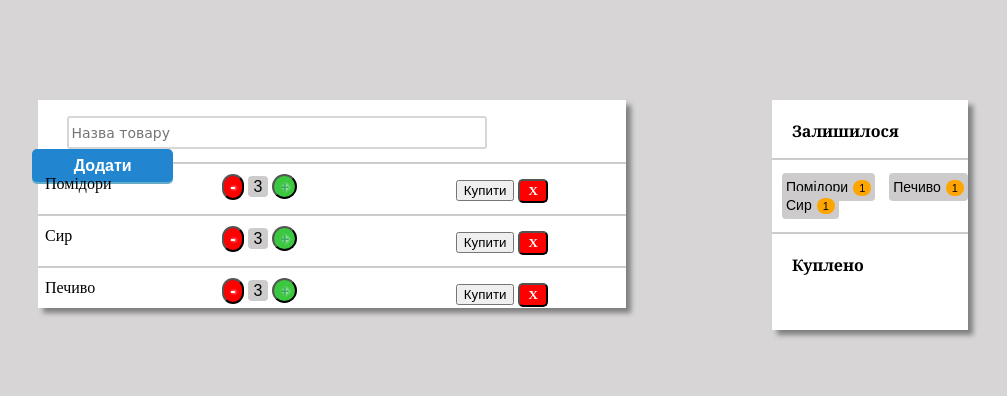
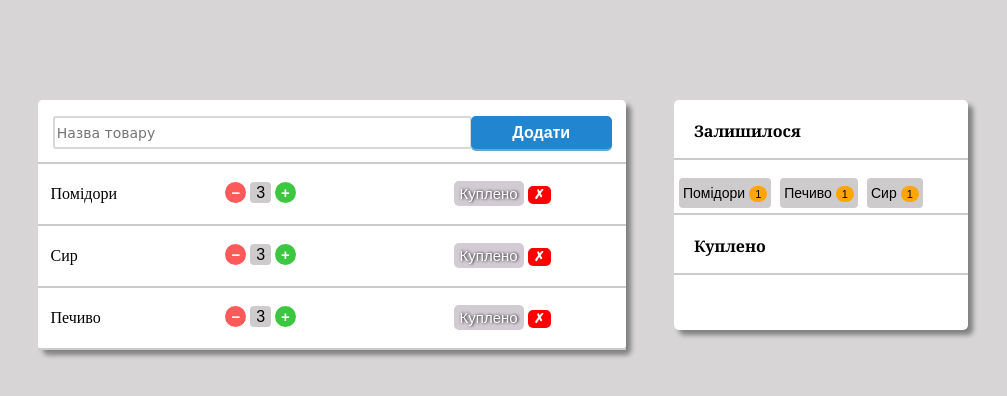
Before and after one commit to Marishka6769/BuyList-0.01, a plain HTML site: page BuyList-0.01/index.html in a window 1280 px wide. Shown: the whole page, without its empty margins (137-1144 px from the left). Drawn offline with Linux system fonts and the light colour scheme.

Commit message:
some changes

```diff
--- a/BuyList-0.01/index.html
+++ b/BuyList-0.01/index.html
@@ -14,13 +14,23 @@
         <div class="bl-title">Залишилося</div>
         <div class="hr"> </div>
         <br/>
-        <span class="bl-lists">Помідори<span class="bl-lists1">1</span></span>
-        <span class="bl-lists">Печиво<span class="bl-lists1">1</span></span>
-        <span class="bl-lists">Сир<span class="bl-lists1">1</span></span>
-        <br/>
-        <br/>
+        <div class="Whynot">
+            <span class="list-item">
+                <span class="bl-lists">Помідори</span>
+                <span class="bl-lists1">1</span>
+            </span>
+            <span class="list-item">
+                <span class="bl-lists">Печиво</span>
+                <span class="bl-lists1">1</span>
+            </span>
+            <span class="list-item">
+                <span class="bl-lists">Сир</span>
+                <span class="bl-lists1">1</span>
+            </span>
+        </div>
         <div class="hr"> </div>
-        <div class="bl-title1">Куплено</div>
+        <div class="bl-title">Куплено</div>
+        <div class="hr"> </div>
     </div>
 
     <div class="bl-list">
@@ -42,13 +52,13 @@
                         Помідори
                     </div>
                     <div class="bl-count">
-                        <button class="bl-minus">-</button>
+                        <button class="bl-minus">−</button>
                         <span class="bl-label">3</span>
                         <button class="bl-plus">+</button>
                     </div>
                     <div class="bl-button">
-                        <button class="bl-buttons">Купити</button>
-                        <button class="bl-buttons1">X</button>
+                        <button class="bl-buttons">Куплено</button>
+                        <button class="bl-buttons1">&#10007;</button>
                     </div>
                 </div>
                 <div class="hr"> </div>
@@ -57,13 +67,13 @@
                         Сир
                     </div>
                     <div class="bl-count">
-                        <button class="bl-minus">-</button>
+                        <button class="bl-minus">−</button>
                         <span class="bl-label">3</span>
                         <button class="bl-plus">+</button>
                     </div>
                     <div class="bl-button">
-                        <button class="bl-buttons">Купити</button>
-                        <button class="bl-buttons1">X</button>
+                        <button class="bl-buttons">Куплено</button>
+                        <button class="bl-buttons1">&#10007;</button>
                     </div>
                 </div>
                 <div class="hr"> </div>
@@ -72,17 +82,19 @@
                         Печиво
                     </div>
                     <div class="bl-count">
-                        <button class="bl-minus">-</button>
+                        <button class="bl-minus">−</button>
                         <span class="bl-label">3</span>
                         <button class="bl-plus">+</button>
                     </div>
                     <div class="bl-button">
-                        <button class="bl-buttons">Купити</button>
-                        <button class="bl-buttons1">X</button>
+                        <button class="bl-buttons">Куплено</button>
+                        <button class="bl-buttons1">&#10007;</button>
                     </div>
                     <br/>
 
                 </div>
+                <div class="hr"> </div>
+
             </div>
         </div>
     </div>
--- a/BuyList-0.01/main.css
+++ b/BuyList-0.01/main.css
@@ -4,16 +4,20 @@ body{
     max-width: 1080px;
     margin:auto;
 }
+
 .bl-product{
+    border-radius: 5px;
     line-height: 100%;
     background: #FFF;
 }
+
 .button{
     height: 30px;
     width: 100%;
 }
+
 .name-prod{
-    margin-left: 5%;
+    margin-left: 2.5%;
     height: 27px;
     width:70%;
     background: #FFF;
@@ -22,6 +26,7 @@ body{
     font:14px Florence, cursive;
     border-radius: 3px;
 }
+
 .button-add-prod{
     height: 33px;
     width: 24%;
@@ -30,25 +35,21 @@ body{
     font-weight:bold;
     border-radius: 5px 5px 5px;
     padding-top: -2px;
-    /*padding-bottom: 8px;*/
-    margin: 0 0 0 -1%;
+    margin: 0 0 0 -0.95%;
     border: none;
     box-shadow: 0 2px #66abc5;
     font-size: 100%;
     min-height:100%;
-    vertical-align: middle;
     font:14px Florence, cursive bold;
+}
 
-
-}
 .hr{
-
     border: none;
     background-color: #cdcbcb;
     color: #cdcbcb;
     height: 2px;
+}
 
-}
 .bl-background {
     padding: 50px;
     min-width: 680px;
@@ -57,13 +58,12 @@ body{
 
 .product{
     margin: 10px 5px;
-    width: 100%;
-    height: 30px;
+    height: 50%;
     display: flex;
 }
 
 .bl-list {
-
+    border-radius: 5px;
     box-shadow: 5px 5px 5px grey;
     background: white;
     margin: 50px 25px;
@@ -73,15 +73,16 @@ body{
 }
 
 .bl-bought {
+    border-radius: 5px;
     box-shadow: 5px 5px 5px grey;
     height:230px;
-    width: 20%;
+    width: 30%;
     background:	white;
     float:	right;
     min-width:150px;
     margin: 50px 25px;
+}
 
-}
 @media(max-width: 680px){
     .bl-bought{
         width: 90%;
@@ -90,8 +91,8 @@ body{
         margin-top: 20px;
         margin-left: 10px;
         display: block;
+    }
 
-    }
     .bl-list{
         width: 90%;
         margin: 0;
@@ -99,106 +100,114 @@ body{
         margin-top: 20px;
         margin-left: 10px;
     }
+
     .bl-background{
         padding: 0;
         min-width: 100px;
     }
 }
+
+.list-item{
+    display: inline-block;
+    background: #cdcbcb;
+    border-radius: 4px;
+    margin-left: 5px;
+    margin-bottom: 5px;
+    height: 23px;
+    padding:6px 4px 1px 4px;
+}
+
 .bl-lists{
-    line-height: 50px;
-    margin-left: 10px;
-    padding-right:100px; ;
-    text-align:center;
-    padding:6px 4px;
-    border-radius: 4px;
-    font:14px Arial, Helvetica, sans-serif;
+    font:14px Arial;
     color:#000000;
-    background: #cdcbcb;
 }
+
 .bl-lists1{
-    margin-left:5px;
     padding:2px 6px;
     border-radius: 10px;
-    font:11px Arial, Helvetica, sans-serif;
+    font:11px Arial;
     color:#000000;
     background: orange;
 }
 
 .bl-title{
-
-    font-family: "Georgia", Times, serif;
+    font-family: "Georgia";
     font-weight:bold;
     width: 100px;
     height: 38px;
-
     margin-top: 20px;
     margin-left:20px;
     left: 40%;
 }
-.bl-title1{
-    font-family: "Georgia", Times, serif;
-    font-weight:bold;
-    width: 100px;
-    height: 38px;
 
-    margin-top: 20px;
-    margin-left:20px;
-    left: 40%;
-}
 .bl-count{
     width: 40%;
+    margin: 8px 7.5px;
 }
+
 .name{
     width: 30%;
-    margin: 2px 2px;
+    margin: 12px 7.5px;
 }
 
 .bl-button{
     width: 30%;
+    margin: 3px 7.5px;
 }
 
 /*Кнопки*/
+
 .bl-label {
     text-align:center;
     padding:2px 6px;
     border-radius: 4px;
-    font:16px Arial, Helvetica, sans-serif;
+    font:16px Arial;
     color:#000000;
     background: #cdcbcb;
+}
 
-}
 .bl-plus {
-    text-align:center;
     padding:2px 6px;
     border-radius: 50px;
-    font:15px Arial, Helvetica, sans-serif;
+    font:15px Arial;
     font-weight:bold;
-    color: #38ad5d;
+    color: #FFFFFF;
     background-color:#3bc740;
-    text-shadow: 1px 0px 3px #ffffff;
+    border: none;
 }
+
 .bl-minus{
+    border: none;
     padding:2px 6px;
     border-radius: 50px;
-    font:16px Arial, Helvetica, sans-serif;
+    font:15px Arial;
+    font-weight:bold;
+    color:#ffffff;
+    background-color: #ff5a5a;
+}
+
+.bl-buttons{
+    border: none;
+    margin-top:4px;
+    padding:2px 6px;
+    border-radius: 5px;
+    font:15px Arial;
+    color: #FFFFFF;
+    background-color: #d2cbd3;
+    text-shadow: 1px 0px 3px #000000;
+    height: 25px;
+}
+
+.bl-buttons1{
+    border-radius: 5px;
+    font:13px "Times New Roman";
     font-weight:bold;
     color:#ffffff;
     background-color:#ff0000;
-    text-shadow: 1px 0px 3px #ffffff;
+    border: none;
+}
 
+.whynot{
+    display: flex;
+    width:70%;
 }
-.bl-buttons{
-    margin-top:6px;
-    margin-bottom:8px;
-
-
-
-}
-.bl-buttons1{
-    padding:2px 8px;
-    border-radius: 5px;
-    font:13px "Times New Roman", Times, serif;
-    font-weight:bold;
-    color:#ffffff;
-    background-color:#ff0000;
-}
```
